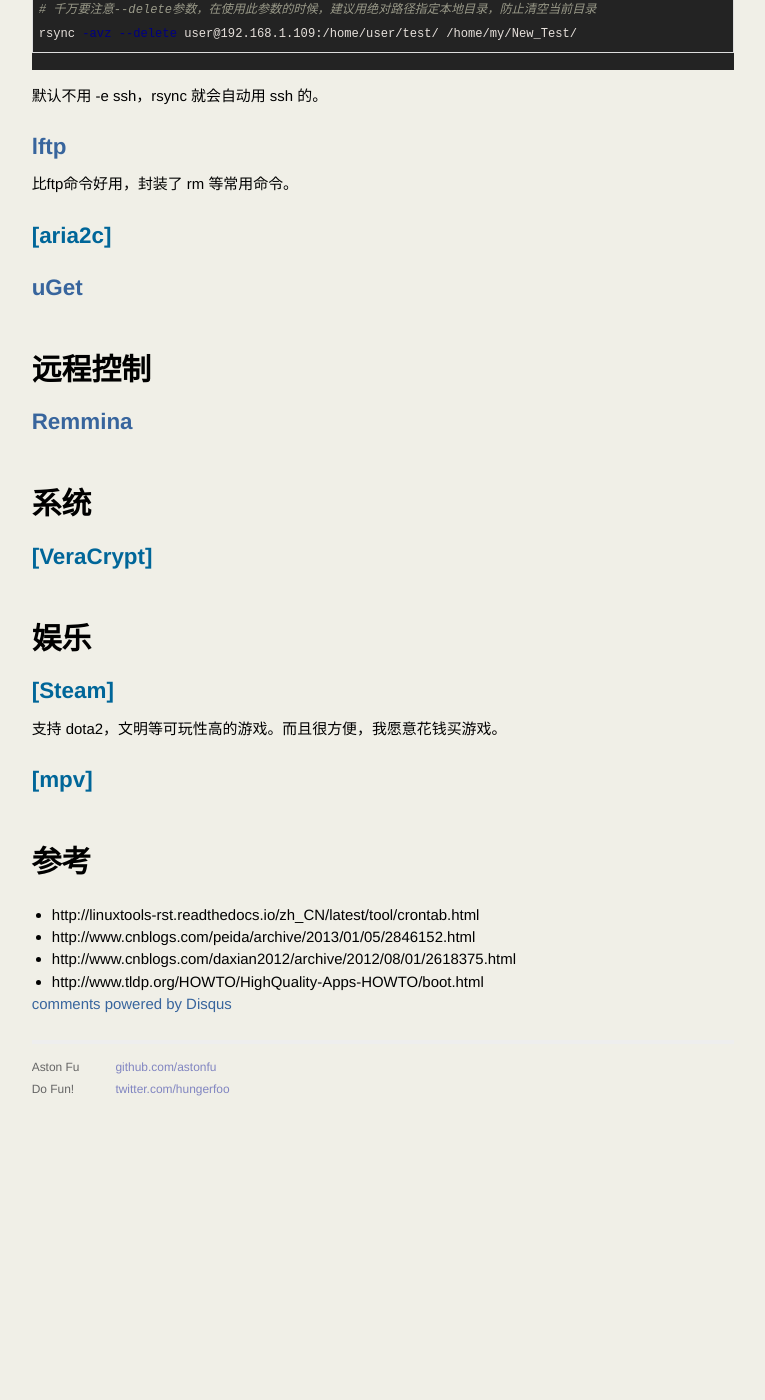
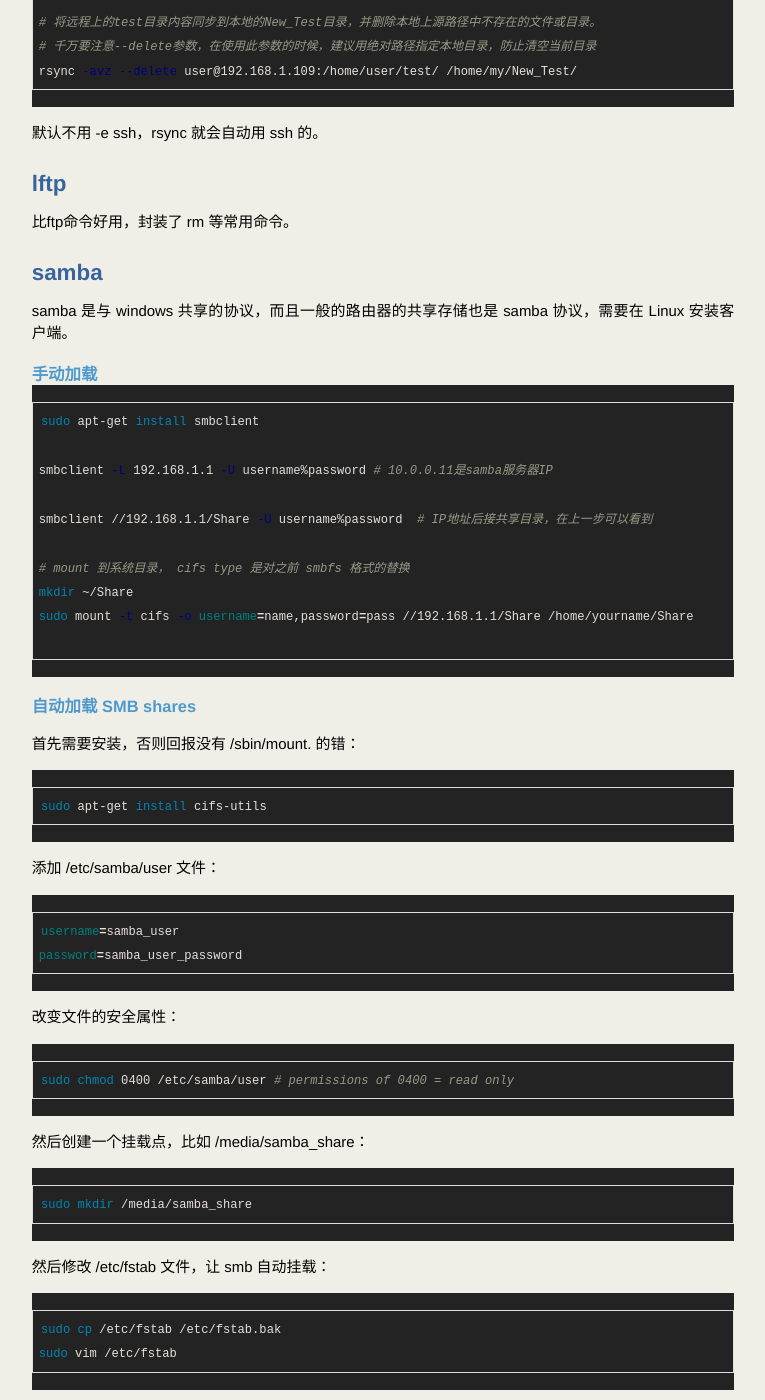
Before and after one commit to hulkfu/hulkfoo.github.io, a Jekyll site: the page built from _posts/2015-11-13-linux.md, in a window 1280 px wide and 1400 px high, scrolled down 8063 px. Shown: the whole window, without its empty margins (257-1022 px from the left). Built offline with Jekyll 4.4.1, drawn with Linux system fonts in a browser that asks for light colours; comment, search, counter and statistics services are not loaded; before the commit the page ends 9175 px from its top, so only the background shows below that; some of the changed text lies outside the part shown.

Commit message:
linux visit smb share and mount it.

````diff
--- a/_posts/2015-11-13-linux-tools.md
+++ b/_posts/2015-11-13-linux.md
@@ -1,8 +1,10 @@
 ---
 layout: post
-title: Linux 下好用的工具
+title: Live With Linux
 permalink: linux
 ---
+
+Linux 现在越来越方便，我个人用 mint，配合着各种软件，能够满足我用电脑的一切需求。
 
 Linux 下各种好用的工具，可以让日常流程自动化、也可以实现你想要的效果。它们是 Linux 的宝贵资产，是代代程序员传承下来的。
 
@@ -341,6 +343,76 @@ rsync -avz --delete user@192.168.1.109:/home/user/test/ /home/my/New_Test/
 ## [lftp](http://lftp.yar.ru/)
 比ftp命令好用，封装了 rm 等常用命令。
 
+## [samba](https://help.ubuntu.com/community/Samba/SambaClientGuide)
+samba 是与 windows 共享的协议，而且一般的路由器的共享存储也是 samba 协议，需要在 Linux 安装客户端。
+
+### 手动加载
+
+```bash
+sudo apt-get install smbclient
+
+smbclient -L 192.168.1.1 -U username%password # 10.0.0.11是samba服务器IP
+
+smbclient //192.168.1.1/Share -U username%password  # IP地址后接共享目录，在上一步可以看到
+
+# mount 到系统目录， cifs type 是对之前 smbfs 格式的替换
+mkdir ~/Share
+sudo mount -t cifs -o username=name,password=pass //192.168.1.1/Share /home/yourname/Share
+
+```
+
+### 自动加载 SMB shares
+
+首先需要安装，否则回报没有 /sbin/mount.<type> 的错：
+
+```bash
+sudo apt-get install cifs-utils
+```
+
+添加 /etc/samba/user 文件：
+
+```bash
+username=samba_user
+password=samba_user_password
+```
+
+改变文件的安全属性：
+
+```bash
+sudo chmod 0400 /etc/samba/user # permissions of 0400 = read only
+```
+
+
+然后创建一个挂载点，比如 /media/samba_share：
+
+```bash
+sudo mkdir /media/samba_share
+```
+
+然后修改 /etc/fstab 文件，让 smb 自动挂载：
+
+
+```bash
+sudo cp /etc/fstab /etc/fstab.bak
+sudo vim /etc/fstab
+```
+
+添加一行:
+
+```bash
+//myserver_ip_address/myshare  /media/samba_share  cifs  credentials=/etc/samba/user,noexec  0 0
+```
+
+其中 noexec 是阻止从 smb 目录运行脚本，重启后就会自动挂载了。
+
+也可以现在挂载：
+
+```bash
+sudo mount /media/samba_share
+sudo umount /media/samba_share
+```
+
+
 ## [aria2c]
 
 ## [uGet](http://ugetdm.com/)
````
